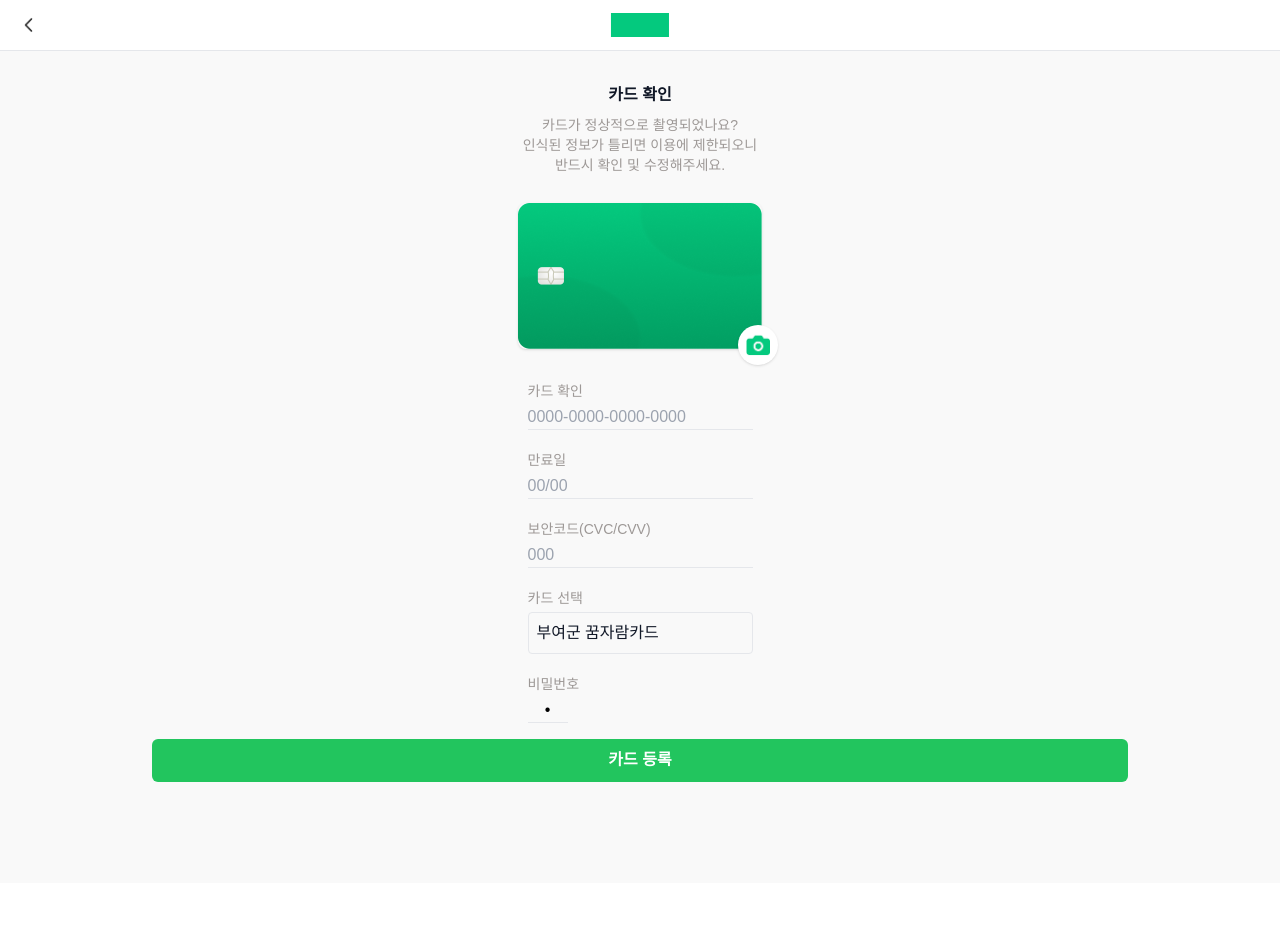
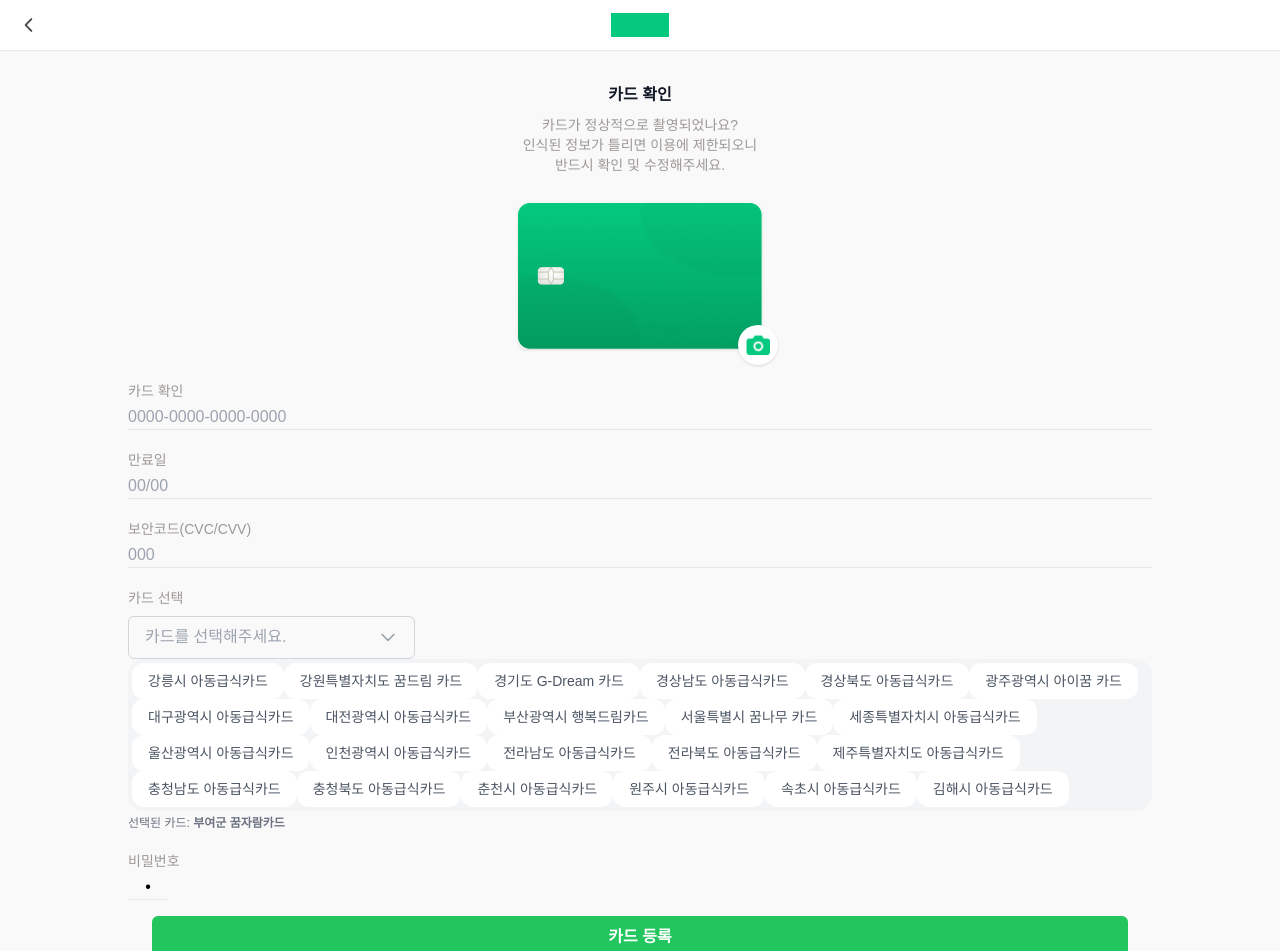
Before and after one commit to LetsEat-team/lets_eat_frontend, a React (Vite) app: page /childcard/upload in a window 1280 px wide. Shown: the top 951 px of the page. Before the commit the page ends 883 px from the top, so only its background shows below. Built offline with nearby package versions, Linux system fonts and the light colour scheme; a web font is replaced by a local one.

Commit message:
feat: #1 #6 togglebutton

```diff
--- /dev/null
+++ b/src/components/ToggleButton.tsx
@@ -0,0 +1,48 @@
+import { useState } from "react";
+
+interface ToggleButtonProps {
+  list: string[];
+  onToggle?: (selected: string) => void;
+  className?: string;
+}
+const ToggleButton = ({ list, onToggle, className = "" }: ToggleButtonProps) => {
+  const [selected, setSelected] = useState<string | null>(null);
+
+  const handleClick = (item: string) => {
+    if (selected === item) {
+      setSelected(null); // 이미 선택된 항목 클릭 → 접힘
+      onToggle?.(null!);
+    } else {
+      setSelected(item); // 다른 항목 클릭 → 선택 변경 (펼침)
+      onToggle?.(item);
+    }
+  };
+
+  return (
+    <div
+      className={[
+        "flex-col gap-2 bg-gray-100 rounded-2xl p-1 w-fit",
+        className || "",
+      ]
+        .filter(Boolean)
+        .join(" ")}
+    >
+      {list.map((item) => (
+        <button
+          key={item}
+          onClick={() => handleClick(item)}
+          className={`px-4 py-2 rounded-xl text-sm font-medium transition-all duration-200 ${
+            selected === item
+              ? "bg-blue-500 text-white shadow-sm"
+              : "bg-white text-gray-600 hover:bg-gray-200"
+          }`}
+        >
+          {item}
+        </button>
+      ))}
+    </div>
+  );
+};
+
+
+export default ToggleButton;
--- a/src/pages/child_card/ChildCardUpload.tsx
+++ b/src/pages/child_card/ChildCardUpload.tsx
@@ -3,6 +3,7 @@
 import Button from "../../components/Button";
 import { useState } from "react";
 import { useLocation } from "react-router-dom";
+import ToggleButton from "../../components/ToggleButton";
 
 const ChildCardUpload = () => {
 const location = useLocation();
@@ -19,6 +20,30 @@
   const [cardType, setCardType] = useState("부여군 꿈자람카드");
   const [password, setPassword] = useState("•");
 
+  const cardList = [
+    "강릉시 아동급식카드",
+    "강원특별자치도 꿈드림 카드",
+    "경기도 G-Dream 카드",
+    "경상남도 아동급식카드",
+    "경상북도 아동급식카드",
+    "광주광역시 아이꿈 카드",
+    "대구광역시 아동급식카드",
+    "대전광역시 아동급식카드",
+    "부산광역시 행복드림카드",
+    "서울특별시 꿈나무 카드",
+    "세종특별자치시 아동급식카드",
+    "울산광역시 아동급식카드",
+    "인천광역시 아동급식카드",
+    "전라남도 아동급식카드",
+    "전라북도 아동급식카드",
+    "제주특별자치도 아동급식카드",
+    "충청남도 아동급식카드",
+    "충청북도 아동급식카드",
+    "춘천시 아동급식카드",
+    "원주시 아동급식카드",
+    "속초시 아동급식카드",
+    "김해시 아동급식카드",
+  ];
   const formatCardNumber = (value: string) => {
     // 숫자만 남기기
     const digits = value.replace(/\D/g, "");
@@ -111,13 +136,22 @@
 
           {/* 카드 선택 */}
           <div>
-            <label className="block text-sm text-textgray2 mb-1">카드 선택</label>
-            <input
-              value={cardType}
-              onChange={(e) => setCardType(e.target.value)}
-              className="w-full border rounded px-2 py-2 bg-transparent"
-            />
-          </div>
+              <label className="block text-sm text-textgray2 mb-2">카드 선택</label>
+              <button className="w-[287px] h-[43px] border border-gray-300 rounded-md flex items-center justify-between px-4 text-gray-400 text-base font-normal">
+                카드를 선택해주세요.
+                <svg className="w-5 h-5 text-gray-400" fill="none" stroke="currentColor" strokeWidth="2" viewBox="0 0 24 24" >
+                  <path strokeLinecap="round" strokeLinejoin="round" d="M19 9l-7 7-7-7" />
+                </svg>
+              </button>
+
+              <ToggleButton
+                list={cardList}
+                onToggle={(value) => setCardType(value)}
+              />
+              <p className="text-xs text-gray-500 mt-1">
+                선택된 카드: <span className="font-semibold">{cardType}</span>
+              </p>
+            </div>
 
           {/* 비밀번호 */}
           <div>
```
